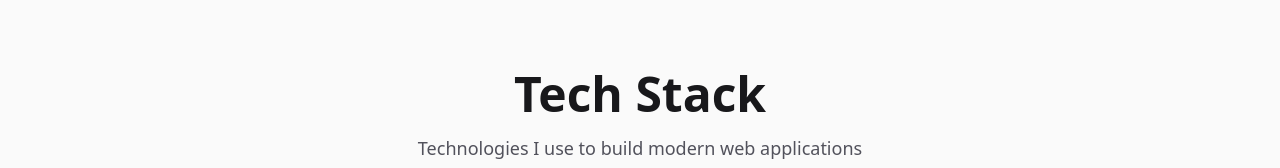
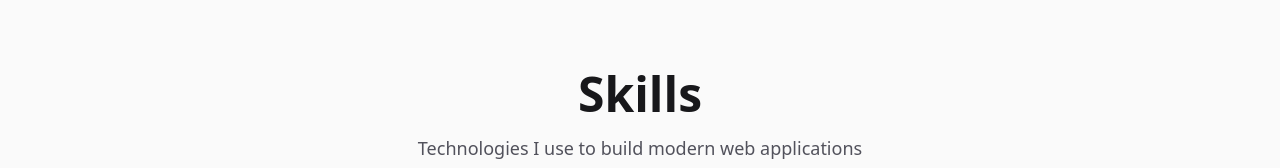
Before and after one commit to amirulabdlatib/portfolio, a Next.js app: page / in a window 1280 px wide. Shown: the part 1978-2146 px from the top of the page. Built offline with nearby package versions, Linux system fonts and the light colour scheme; no server answers.

Commit message:
Update tech stack to skills section

```diff
--- a/src/components/Navbar.jsx
+++ b/src/components/Navbar.jsx
@@ -7,7 +7,7 @@ const navItems = [
     { name: "About", href: "#about", icon: Home },
     // { name: "Experience", href: "#experience", icon: Briefcase },
     { name: "Projects", href: "#projects", icon: FolderGit2 },
-    { name: "Tech Stack", href: "#tech-stack", icon: Code2 },
+    { name: "Skills", href: "#skills", icon: Code2 },
 ];
 
 export default function Navbar() {
--- a/src/components/TechStack.jsx
+++ b/src/components/TechStack.jsx
@@ -9,7 +9,7 @@ import { techCategories } from "@/data/techCategories";
 
 export default function TechStack() {
     return (
-        <section id="tech-stack" className="relative bg-zinc-50 py-20 overflow-hidden dark:bg-zinc-900">
+        <section id="skills" className="relative bg-zinc-50 py-20 overflow-hidden dark:bg-zinc-900">
             <div className="absolute inset-0 -z-10">
                 <div className="absolute left-0 top-1/4 h-96 w-96 animate-pulse rounded-full bg-zinc-200/30 blur-3xl dark:bg-zinc-800/30" />
                 <div className="absolute right-0 bottom-1/4 h-96 w-96 animate-pulse rounded-full bg-zinc-300/20 blur-3xl delay-1000 dark:bg-zinc-700/30" />
@@ -17,7 +17,7 @@ export default function TechStack() {
 
             <div className="container mx-auto px-4 sm:px-6 lg:px-8">
                 <div className="mb-16 text-center">
-                    <h2 className="mb-4 text-4xl font-bold text-zinc-900 sm:text-5xl dark:text-white">Tech Stack</h2>
+                    <h2 className="mb-4 text-4xl font-bold text-zinc-900 sm:text-5xl dark:text-white">Skills</h2>
                     <p className="mx-auto max-w-2xl text-lg text-zinc-600 dark:text-zinc-400">Technologies I use to build modern web applications</p>
                 </div>
 
```
